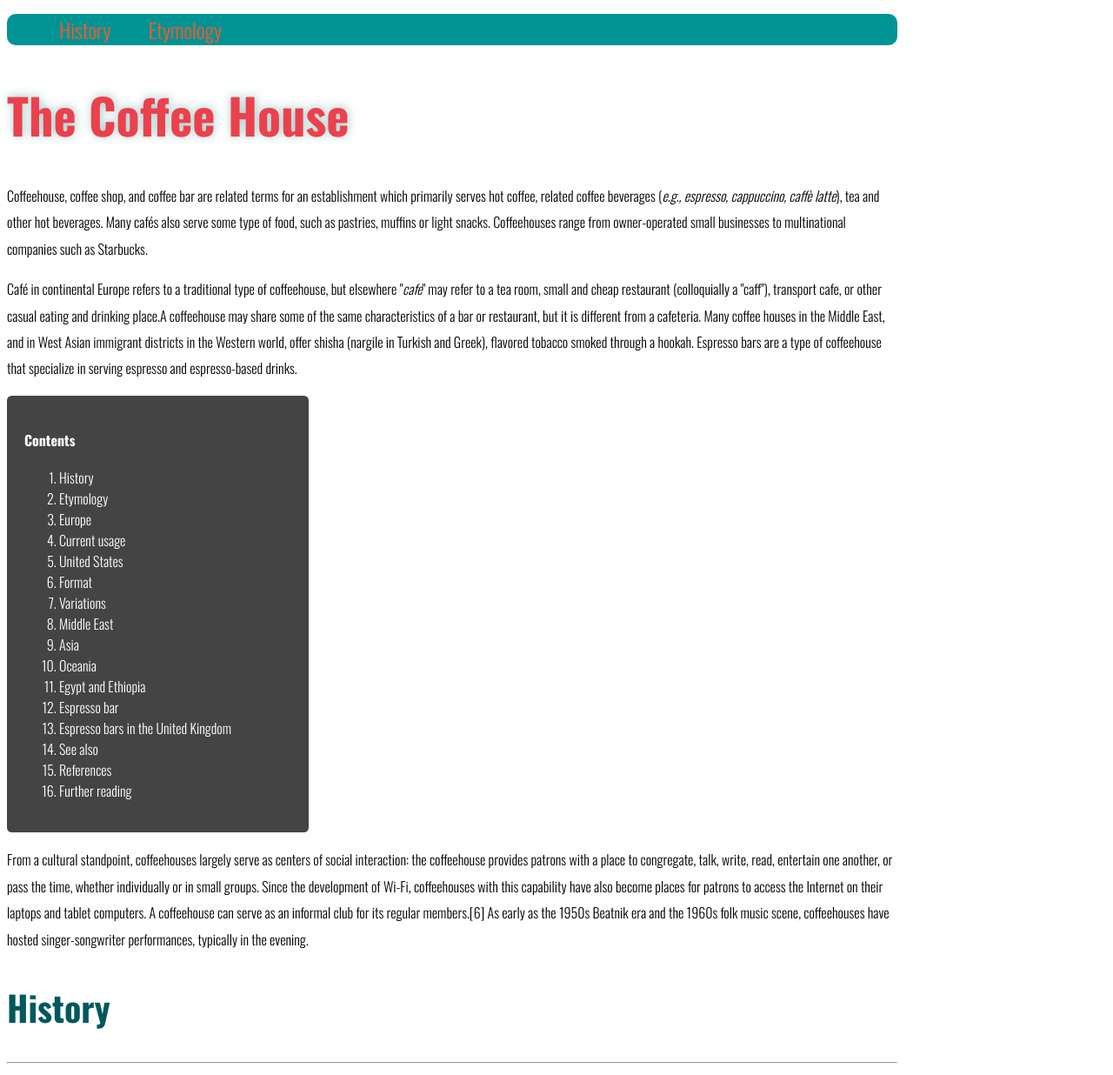
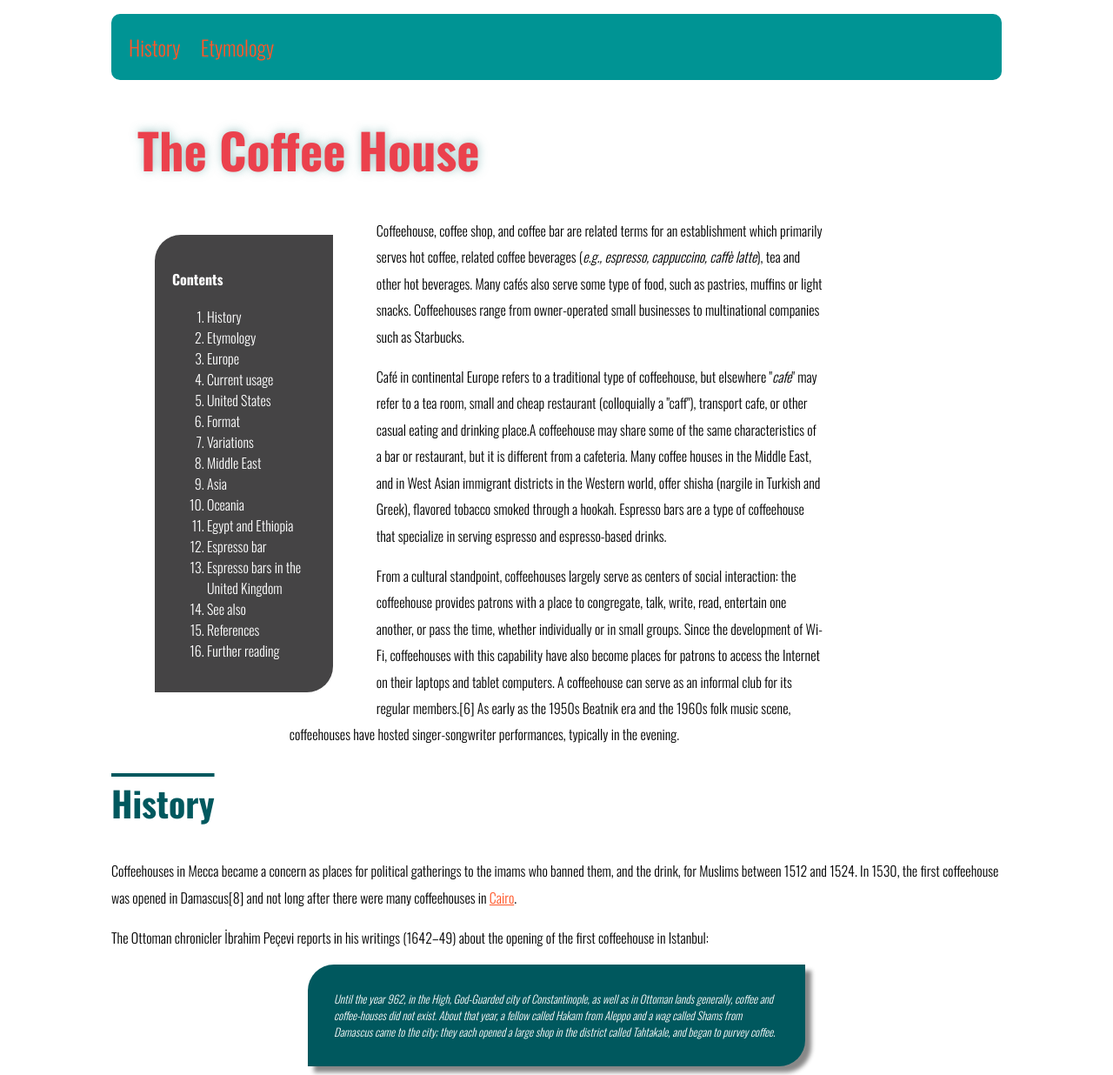
Before and after one commit to NestoLucio/WSD, a plain HTML site: page Assigment-Project-001/index.html in a window 1280 px wide. Shown: the top 1236 px of the page at 87% size. Drawn offline with nearby package versions, Linux system fonts and the light colour scheme.

Commit message:
Update- Assigment Project 1
Update- Assigment Project PART 2

```diff
--- a/Assigment-Project-001/css/styles.css
+++ b/Assigment-Project-001/css/styles.css
@@ -3,16 +3,20 @@ body {
 	font-family: 'Oswald', sans-serif;
 	font-size: 1em;
 	width: 80%;
+	margin: 0 auto;
+
 }
 h1{
 	color: #EB414D;
 	font-size: 3.5em;
+	margin-left: 30px;
 	text-shadow: 1px -1px 11px rgba(77, 150, 150, 0.52);
 	}
 h2{
 	color: #00585E;
 	font-size: 2.5em;
-}
+	text-decoration: overline;
+ }
 h3{
 	color: #454445;
 	font-size: 2em;
@@ -21,22 +25,48 @@ p{
 	line-height: 190%;
 }
 blockquote{
-	font-size: 1em;
+	font-size: .8em;
 	font-style: italic;
+  	width: 50%;
+	background: #00585E;
+	color: #fff;
+	padding: 30px;
+	margin: 20px 40px;
+	box-shadow: 7px 7px 5px #888888;
+	border-radius: 30px 0;
+	margin: auto;
 }
 aside{
 	background-color: #454445;
 	color: #fff;
-	width: 30%;
 	padding: 20px;
-	border-radius: 5.5px;
+	margin: 20px 0;
+	border-radius: 30px 0;
 }
 figure{
-	width: 20%;
+	width: 30%;
+	margin: 20px;
+}
+figure a{
+	display: block;
 }
 ul.circle {
-	list-style-type: circle;
-
+    list-style-type: circle;
+}
+/*
+#contents{
+	width: 15%;
+	float: left;
+	margin: 0 50px;
+}*/
+#asidewrap{
+	width: 20%;
+	float: left;
+	margin: 0 50px;
+}
+#content{
+	width:60%;
+	margin: auto;
 }
 /*-----------LINKS- URL'S-----------------*/
 a{
@@ -55,7 +85,7 @@ a:hover{
 a:active{
 
 }
-/*-----------FOOTER STYLES-----------------*/
+/*-----------Header STYLES-----------------*/
 header{
 	background: #009494;
 	color: #fff;
@@ -74,12 +104,16 @@ header a:visited{
 header a:hover{
 	color: #FF5729;
 }
+header ul{
+	list-style: none;
+	padding: 20px;
 
-header ul li {
+}
+header li {
 	font-size: 1.5em;
 	display: inline;
   	vertical-align: middle;
-  	padding: 20px;
+  	margin-right: 20px;
 
 }
 
@@ -89,8 +123,6 @@ footer{
 	background: #009494;
 	color: #fff;
 	padding: 30px;
-	width: 100%;
-	margin: 50px;
 }
 footer a{
 	color: #fff;
--- a/Assigment-Project-001/index.html
+++ b/Assigment-Project-001/index.html
@@ -21,12 +21,8 @@
 		</header>
 	<!--Start of Body Content-->
 		<h1>The Coffee House</h1>
-
-		<p>Coffeehouse, coffee shop, and coffee bar are related terms for an establishment which primarily serves hot coffee, related coffee beverages (<em>e.g., espresso, cappuccino, caffè latte</em>), tea and other hot beverages. Many cafés also serve some type of food, such as pastries, muffins or light snacks. Coffeehouses range from owner-operated small businesses to multinational companies such as Starbucks.</p>
-
-		<p>Café in continental Europe refers to a traditional type of coffeehouse, but elsewhere "<em>cafe</em>" may refer to a tea room, small and cheap restaurant (colloquially a "caff"), transport cafe, or other casual eating and drinking place.A coffeehouse may share some of the same characteristics of a bar or restaurant, but it is different from a cafeteria. Many coffee houses in the Middle East, and in West Asian immigrant districts in the Western world, offer shisha (nargile in Turkish and Greek), flavored tobacco smoked through a hookah. Espresso bars are a type of coffeehouse that specialize in serving espresso and espresso-based drinks.</p>
-
 		<!--Content List in ol unmbered list Aside content-->
+		<div id="asidewrap">
 			<aside>
 				<p><strong>Contents</strong></p>
 					<ol>
@@ -48,13 +44,19 @@
 						<li>Further reading</li>
 					</ol>
 			</aside>
+		</div>
+
+		<div id="content">
+		<p>Coffeehouse, coffee shop, and coffee bar are related terms for an establishment which primarily serves hot coffee, related coffee beverages (<em>e.g., espresso, cappuccino, caffè latte</em>), tea and other hot beverages. Many cafés also serve some type of food, such as pastries, muffins or light snacks. Coffeehouses range from owner-operated small businesses to multinational companies such as Starbucks.</p>
+
+		<p>Café in continental Europe refers to a traditional type of coffeehouse, but elsewhere "<em>cafe</em>" may refer to a tea room, small and cheap restaurant (colloquially a "caff"), transport cafe, or other casual eating and drinking place.A coffeehouse may share some of the same characteristics of a bar or restaurant, but it is different from a cafeteria. Many coffee houses in the Middle East, and in West Asian immigrant districts in the Western world, offer shisha (nargile in Turkish and Greek), flavored tobacco smoked through a hookah. Espresso bars are a type of coffeehouse that specialize in serving espresso and espresso-based drinks.</p>
+
 
 		<p>From a cultural standpoint, coffeehouses largely serve as centers of social interaction: the coffeehouse provides patrons with a place to congregate, talk, write, read, entertain one another, or pass the time, whether individually or in small groups. Since the development of Wi-Fi, coffeehouses with this capability have also become places for patrons to access the Internet on their laptops and tablet computers. A coffeehouse can serve as an informal club for its regular members.[6] As early as the 1950s Beatnik era and the 1960s folk music scene, coffeehouses have hosted singer-songwriter performances, typically in the evening.</p>
-
+	</div>
 		<!--Start Section - History Content -->
 		<section id="nav001">
 			<h2>History</h2>
-			<hr />
 
 			<p>Coffeehouses in Mecca became a concern as places for political gatherings to the imams who banned them, and the drink, for Muslims between 1512 and 1524. In 1530, the first coffeehouse was opened in Damascus[8] and not long after there were many coffeehouses in <a href="https://en.wikipedia.org/wiki/Cairo" target="_blank">Cairo</a>.</p>
 			<p>The Ottoman chronicler İbrahim Peçevi reports in his writings (1642–49) about the opening of the first coffeehouse in Istanbul:</p>
@@ -68,7 +70,9 @@
 			<blockquote>People engage in conversation, for it is there that news is communicated and where those interested in politics criticize the government in all freedom and without being fearful, since the government does not heed what the people say. Innocent games... resembling checkers, hopscotch, and chess, are played. In addition, mollas, dervishes, and poets take turns telling stories in verse or in prose. The narrations by the mollas and the dervishes are moral lessons, like our sermons, but it is not considered scandalous not to pay attention to them. No one is forced to give up his game or his conversation because of it. A molla will stand up in the middle, or at one end of the qahveh-khaneh, and begin to preach in a loud voice, or a dervish enters all of a sudden, and chastises the assembled on the vanity of the world and its material goods. It often happens that two or three people talk at the same time, one on one side, the other on the opposite, and sometimes one will be a preacher and the other a storyteller.</blockquote>
 		</section>
 		<!--Start aside Image Gallery-->
-		<aside>
+		</div>
+
+		<div id="column1">
 			<figure>
 				<a href="images/coffee-1328980-639x426.jpg" target="_blank"><img src="images/small-images/small-001.jpg" alt="Coffee Image 001"></a>
 				<figcaption>
@@ -87,14 +91,14 @@
 				Image downloaded from <a href="http://www.freeimages.com/">Free Images</a>
 				</figcaption>
 			</figure>
-		</aside>
+
 
 		<section id="nav002">
 			<h3>Etymology</h3>
 			<p>The most common English spelling, café, is the French, Portuguese and Spanish spelling, and was adopted by English-speaking countries in the late 19th century. As English generally makes little use of diacritical marks, anglicisation includes a tendency to omit them and to place the onus on the readers to remember how it is pronounced, without being given the accents. Thus the spelling cafe has become very common in English-language usage throughout the world, especially for the less formal, i.e. "greasy spoon" variety (although orthographic prescriptivists often disapprove of it). The Italian spelling, caffè, is also sometimes used in English. In southern England, especially around London in the 1950s, the French pronunciation was often facetiously altered to and spelt caff. <abbr title="Doctor. Coffee">Dc.C</abbr></p>
 			<!--HTML CODE Valadation completed **Document checking completed. No errors or warnings to show.** (Everything Obove this comment) Validation-001-->
 			<strong>See also</strong>
-			<ul class="cirlce">
+			<ul class="circle">
 				<li>Café Mélange, Vienna</li>
 				<li>Coffee service</li>
 				<li>English coffeehouses in the seventeenth and eighteenth centuries</li>
```
Lines whose indentation alone changed are shown as unchanged.
